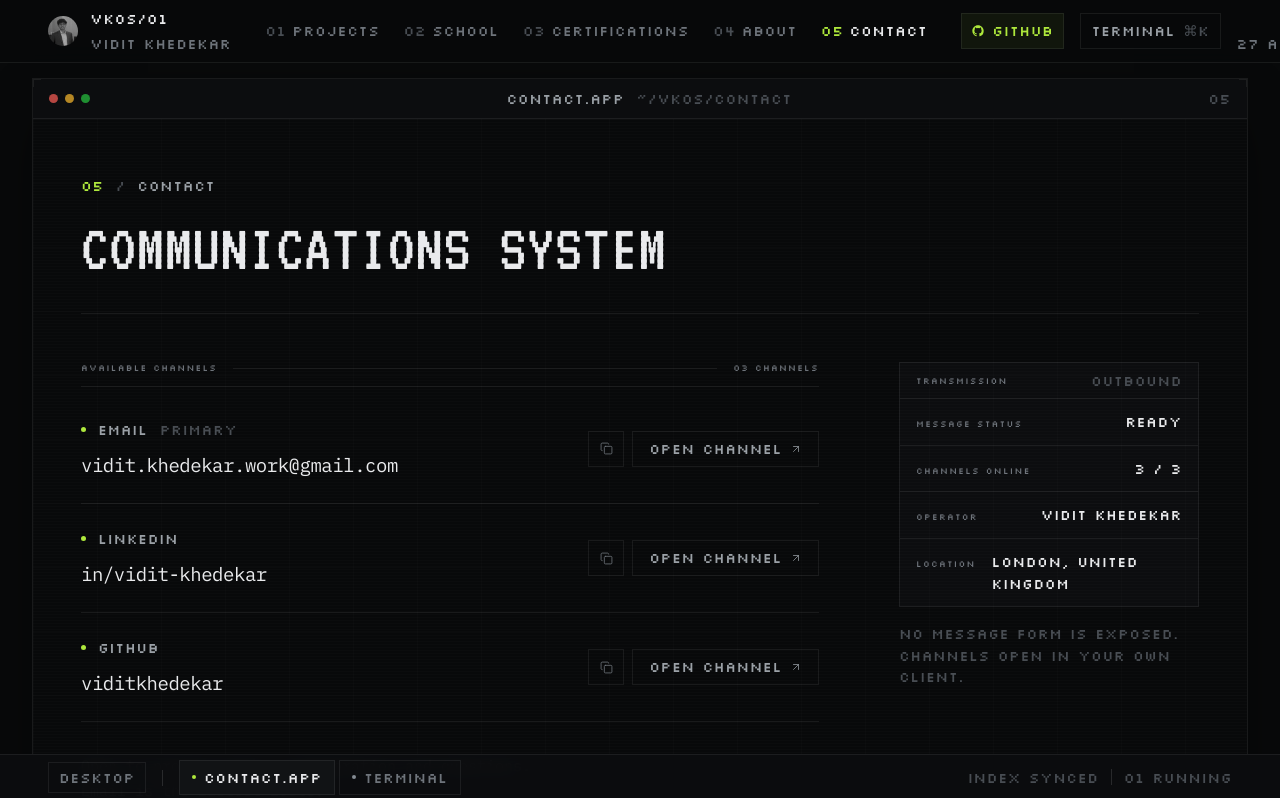
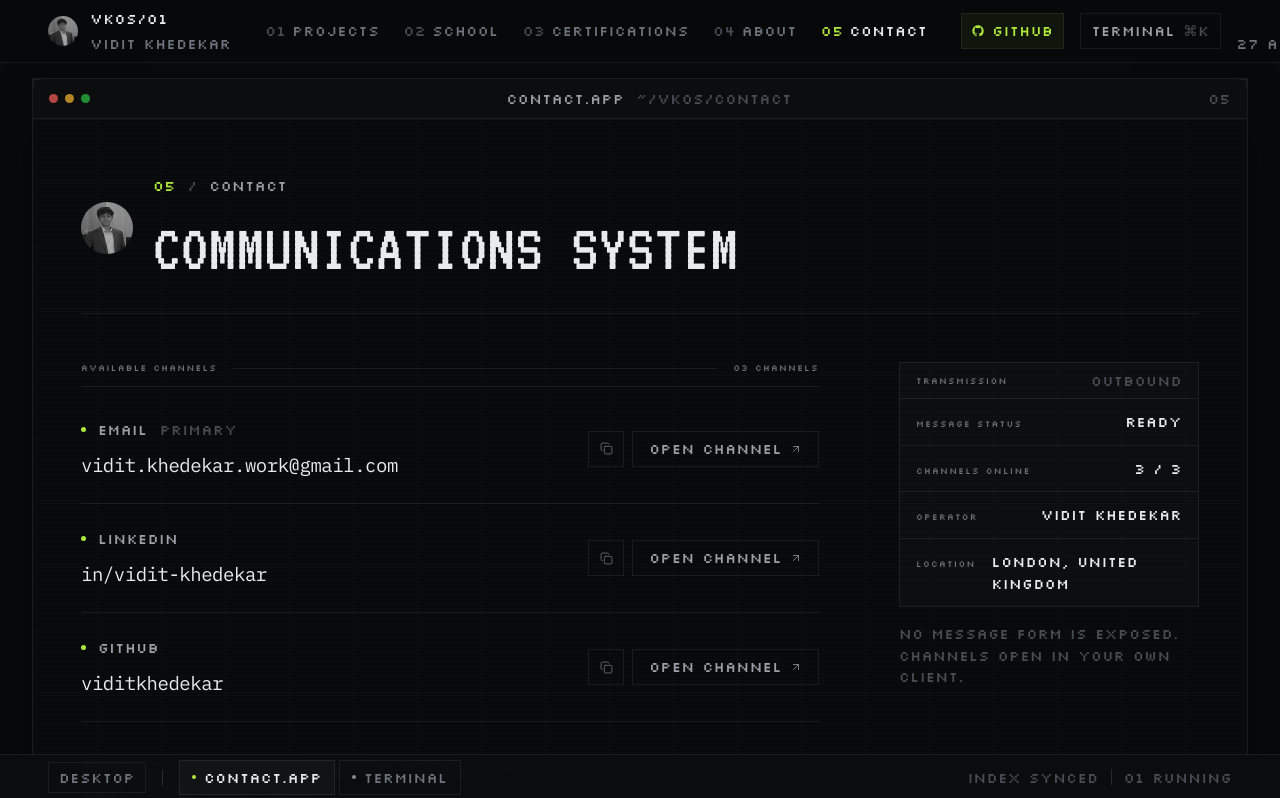
Before and after one commit to viditkhedekar/portfolio, a Next.js app: page /contact in a window 1280 px wide. Shown: the top 798 px of the page. Built offline with nearby package versions, Linux system fonts and the light colour scheme.

Commit message:
contact: photo beside the heading

```diff
--- a/src/components/modules/ContactModule.tsx
+++ b/src/components/modules/ContactModule.tsx
@@ -22,7 +22,7 @@ export function ContactModule() {
 
   return (
     <Container>
-      <ModuleHeading index="05" name="CONTACT" subtitle="COMMUNICATIONS SYSTEM" />
+      <ModuleHeading index="05" name="CONTACT" subtitle="COMMUNICATIONS SYSTEM" photo />
 
       <div className="grid gap-12 py-12 lg:grid-cols-[minmax(0,1fr)_300px] lg:gap-20">
         <div>
```
